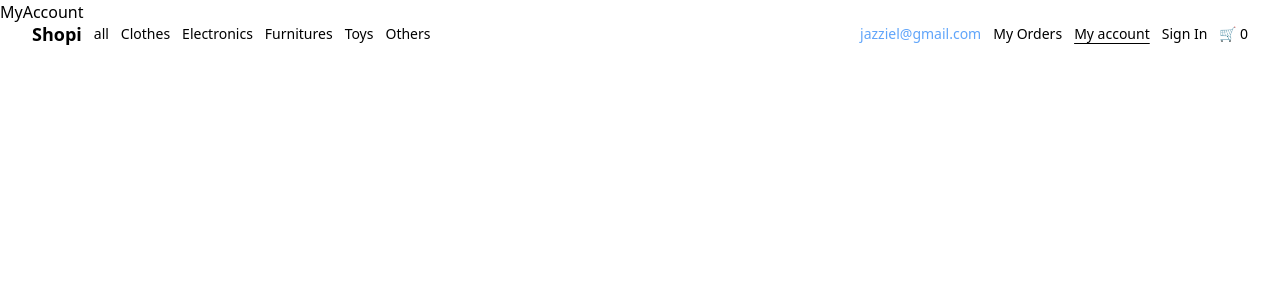
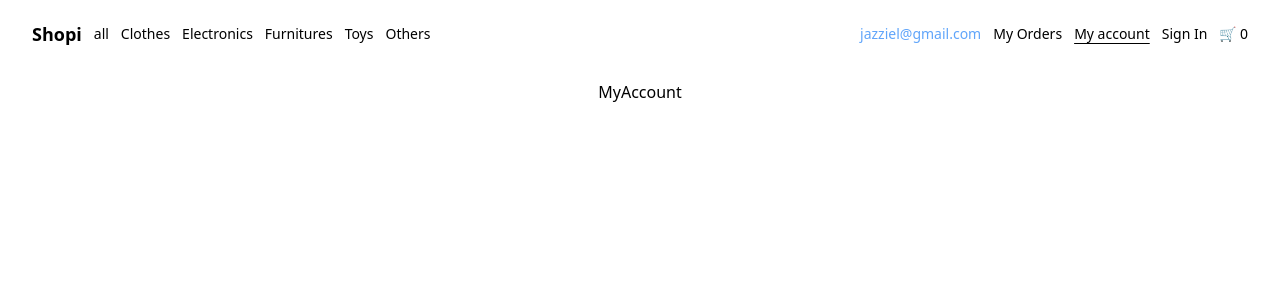
Before and after one commit to jazzielp/Shopin, a React (Vite) app: page /my-account in a window 1280 px wide. Shown: the top 300 px of the page. Built offline with nearby package versions, Linux system fonts and the light colour scheme.

Commit message:
Componente de Layout

```diff
--- a/src/components/Layout/index.jsx
+++ b/src/components/Layout/index.jsx
@@ -1,7 +1,7 @@
 import PropTypes from 'prop-types'
 export function Layout ({ children }) {
   return (
-    <div className='flex flex-col mt-20'>
+    <div className='flex flex-col items-center mt-20'>
       {children}
     </div>
   )
--- a/src/components/Navbar/index.jsx
+++ b/src/components/Navbar/index.jsx
@@ -2,7 +2,7 @@ import { NavLink } from 'react-router-dom'
 export function NavBar () {
   const activeStyle = 'underline underline-offset-4'
   return (
-    <nav className='flex justify-between items-center fixed z-10 w-full py-5 px-8 text-sm font-light'>
+    <nav className='flex justify-between items-center fixed z-10 top-0 w-full py-5 px-8 text-sm font-light'>
       <ul className='flex items-center gap-3'>
         <li className='font-semibold text-lg'>
           <NavLink to='/'>
--- a/src/pages/MyAccount/index.jsx
+++ b/src/pages/MyAccount/index.jsx
@@ -1,5 +1,7 @@
+import { Layout } from '../../components/Layout'
+
 export function MyAccount () {
   return (
-    <div>MyAccount</div>
+    <Layout>MyAccount</Layout>
   )
 }
--- a/src/pages/MyOrder/index.jsx
+++ b/src/pages/MyOrder/index.jsx
@@ -1,5 +1,7 @@
+import { Layout } from '../../components/Layout'
+
 export function MyOrder () {
   return (
-    <div>MyOrder</div>
+    <Layout>MyOrder</Layout>
   )
 }
--- a/src/pages/MyOrders/index.jsx
+++ b/src/pages/MyOrders/index.jsx
@@ -1,5 +1,7 @@
+import { Layout } from '../../components/Layout'
+
 export function MyOrders () {
   return (
-    <div>MyOrders</div>
+    <Layout>MyOrders</Layout>
   )
 }
--- a/src/pages/NotFound/index.jsx
+++ b/src/pages/NotFound/index.jsx
@@ -1,5 +1,7 @@
+import { Layout } from '../../components/Layout'
+
 export function NotFound () {
   return (
-    <div>NotFound</div>
+    <Layout>NotFound</Layout>
   )
 }
--- a/src/pages/SignIn/index.jsx
+++ b/src/pages/SignIn/index.jsx
@@ -1,5 +1,7 @@
+import { Layout } from '../../components/Layout'
+
 export function SignIn () {
   return (
-    <div>SignIn</div>
+    <Layout>SignIn</Layout>
   )
 }
```
